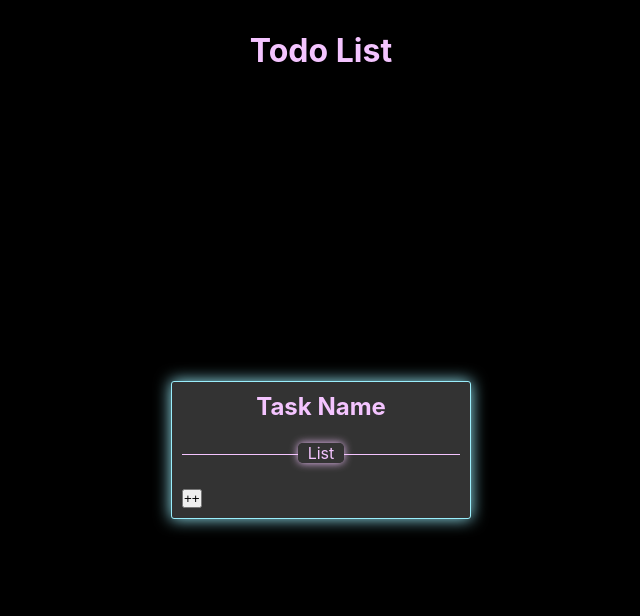
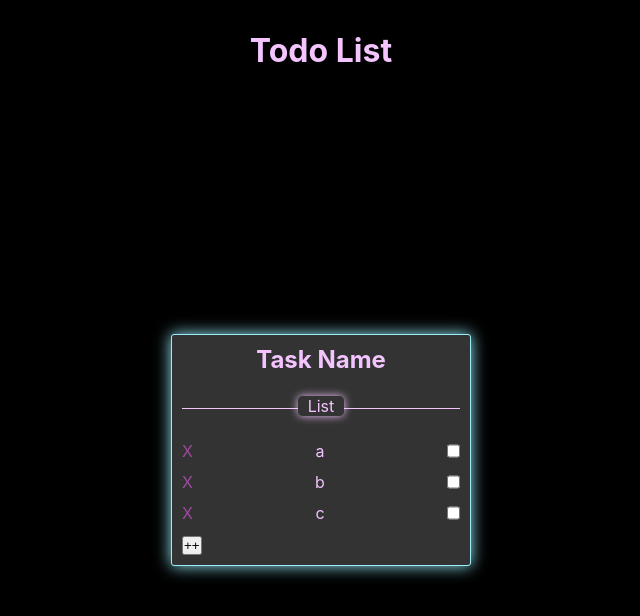
Before and after one commit to SiriusLL/todo-list-1, a React (Create React App) app: page / in a window 1280 px wide. Shown: the top 616 px of the page, without its empty margins (319-959 px from the left). Built offline with nearby package versions, Linux system fonts and the light colour scheme.

Commit message:
delete task logic

```diff
--- a/src/components/TaskCard.jsx
+++ b/src/components/TaskCard.jsx
@@ -5,7 +5,7 @@ function TaskCard() {
 
   const [newTask, setNewTask] = useState();
 
-  const [listData, setListData] = useState([]);
+  const [listData, setListData] = useState(["a", "b", "c"]);
 
   const toggleTaskForm = () => {
     addTask ? setAddTask(false) : setAddTask(true);
@@ -21,7 +21,11 @@ function TaskCard() {
     toggleTaskForm();
   };
 
-  console.log(addTask);
+  const cancelTask = (i) => {
+    console.log("you are here");
+    console.log("i", i);
+    setListData(listData.filter((task) => task !== listData[i]));
+  };
 
   return (
     <div className="task-card">
@@ -35,7 +39,17 @@ function TaskCard() {
             listData.map((task, i) => {
               return (
                 <div className="task-row" key={i}>
-                  <p>X</p>
+                  <p
+                    className="cancel"
+                    type="button"
+                    onClick={() =>
+                      setListData(
+                        listData.filter((task) => task !== listData[i])
+                      )
+                    }
+                  >
+                    X
+                  </p>
                   <p className="task">{task}</p>
                   <input className="check-box" type="checkbox" />
                 </div>
@@ -48,6 +62,7 @@ function TaskCard() {
       {addTask && (
         <form className="add-task-form" onSubmit={(e) => handleSubmit(e)}>
           <input
+            autoFocus
             type="text"
             placeholder="enter a task"
             name="newTask"
--- a/src/index.css
+++ b/src/index.css
@@ -99,6 +99,11 @@ body {
   padding-bottom: 11px;
 }
 
+.cancel {
+  cursor: pointer;
+  color: var(--accent);
+}
+
 .task {
   padding: 0 17px;
 }
```
